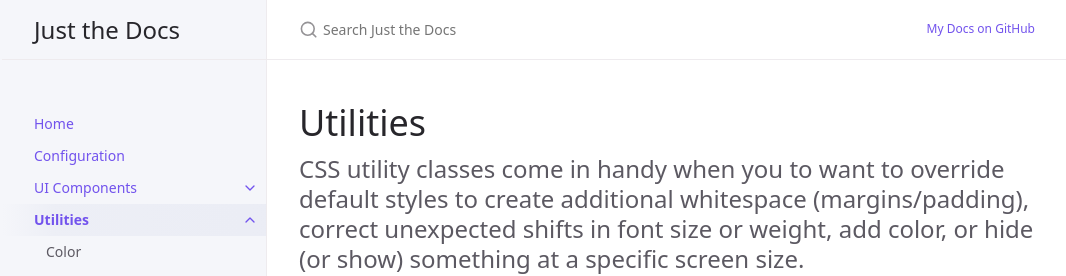
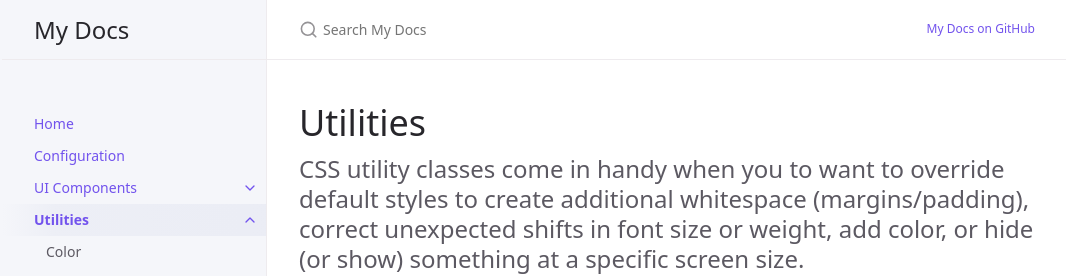
Before and after one commit to buckldav/my-docs, a Jekyll site: the page built from docs/utilities/utilities.md, in a window 1280 px wide. Shown: the top 276 px of the page, without its empty margins (105-1171 px from the left). Built offline with Jekyll 4.4.1, drawn with Linux system fonts in a browser that asks for light colours.

Commit message:
Update _config.yml

```diff
--- a/_config.yml
+++ b/_config.yml
@@ -13,8 +13,8 @@
 # you will see them accessed via {{ site.title }}, {{ site.github_repo }}, and so on.
 # You can create any custom variable you would like, and they will be accessible
 # in the templates via {{ site.myvariable }}.
-title: Just the Docs
-description: A Jekyll theme for documentation
+title: My Docs
+description: Some docs for my class
 baseurl: "/my-docs" # the subpath of your site, e.g. /blog
 url: "https://buckldav.github.io" # the base hostname & protocol for your site, e.g. http://example.com
 
@@ -81,7 +81,7 @@ nav_sort: case_sensitive # Capital letters sorted before lowercase
 back_to_top: true
 back_to_top_text: "Back to top"
 
-footer_content: "Copyright &copy; 2022 David Buckley. Distributed by an <a href=\"https://github.com/just-the-docs/just-the-docs/tree/main/LICENSE.txt\">MIT license.</a>"
+footer_content: "Copyright &copy; 2022 David Buckley. Distributed by an <a href=\"https://github.com/buckldav/my-docs/tree/main/LICENSE.txt\">MIT license.</a>"
 
 # Footer last edited timestamp
 last_edit_timestamp: true # show or hide edit time - page must have `last_modified_date` defined in the frontmatter
```
